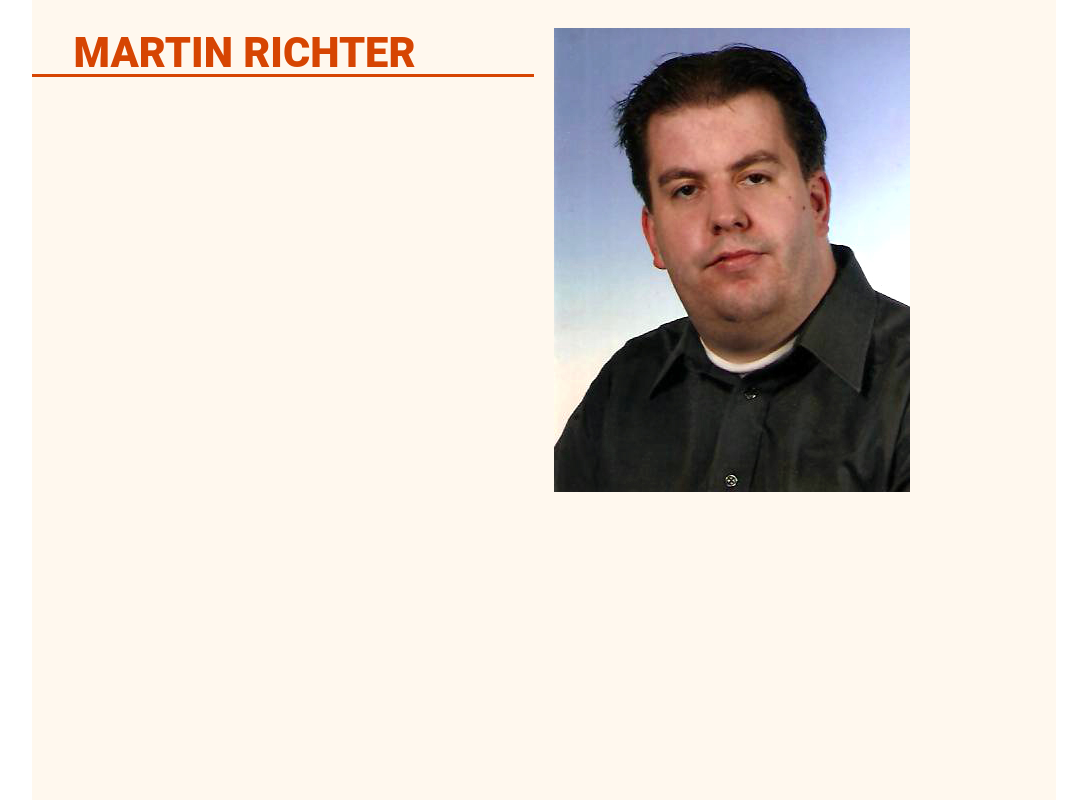
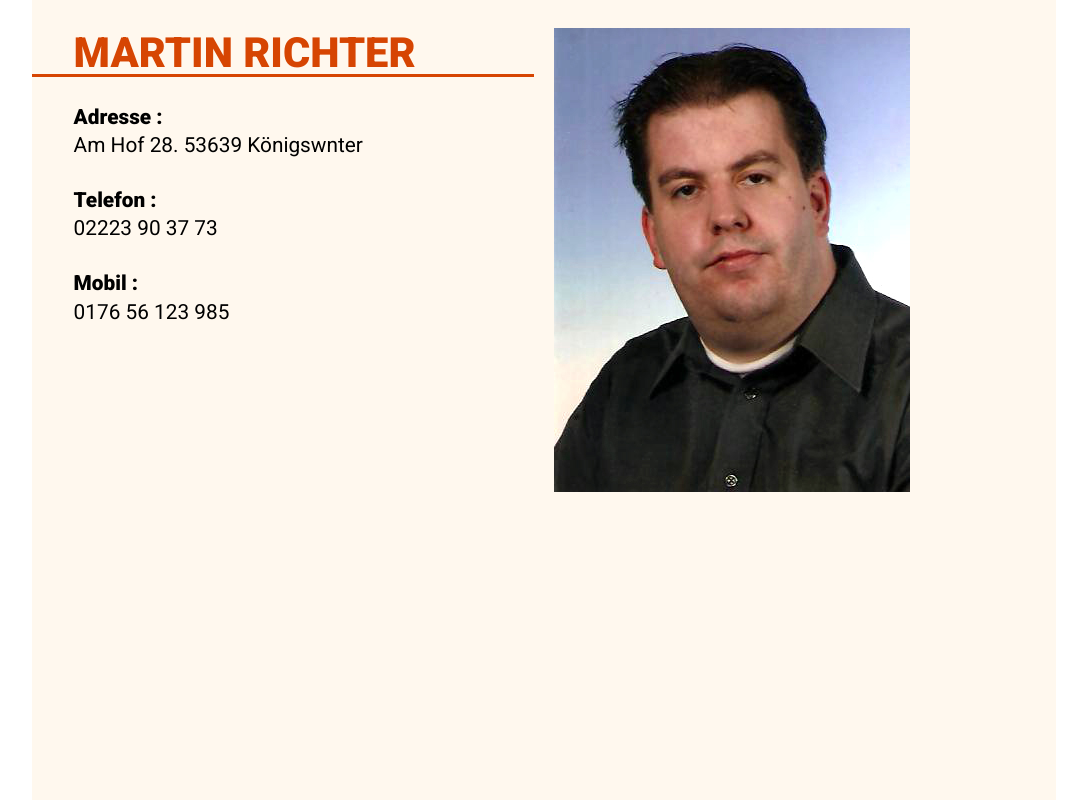
Before and after one commit to Karag2006/lebenslauf-frontend, a Vue app: page / in a window 1280 px wide. Shown: the whole page, without its empty margins (96-1183 px from the left). Built offline with nearby package versions, Linux system fonts and the light colour scheme.

Commit message:
introContent.json, style.css und 2 weitere dateien aktualisiert...

```diff
--- a/src/assets/introContent.json
+++ b/src/assets/introContent.json
@@ -2,12 +2,19 @@
     "title": "Martin Richter",
     "items": [
         {
+            "id": 0,
             "title": "Adresse",
             "content": "Am Hof 28. 53639 Königswnter"
         },
         {
+            "id": 1,
             "title": "Telefon",
             "content": "02223 90 37 73"
+        },
+        {
+            "id": 2,
+            "title": "Mobil",
+            "content": "0176 56 123 985"
         }
     ],
     "image": {
--- a/src/assets/style.css
+++ b/src/assets/style.css
@@ -1,3 +1,6 @@
+@import url('https://fonts.googleapis.com/css2?family=Roboto:wght@400;900&display=swap');
+
+
 *,
 *::before,
 *::after {
--- a/src/components/Intro/items.vue
+++ b/src/components/Intro/items.vue
@@ -0,0 +1,21 @@
+<template>
+    <div class="intro--text">
+        <text-item
+            v-for="item in items"
+            :key="item.id"
+            :item="item">
+        </text-item>
+    </div>
+</template>
+
+<script>
+import textItem from './singleItem.vue'
+export default {
+    components:{
+        textItem
+    },
+    props:{
+        items: Array
+    }
+}
+</script>
--- a/src/components/Intro/singleItem.vue
+++ b/src/components/Intro/singleItem.vue
@@ -0,0 +1,14 @@
+<template>
+    <div class="text--item">
+        <p class="text--item--title">{{item.title}} : </p>
+        <p class="text--item--content"> {{item.content}} </p>
+    </div>
+</template>
+
+<script>
+export default {
+    props:{
+        item: Object
+    }
+}
+</script>
```
